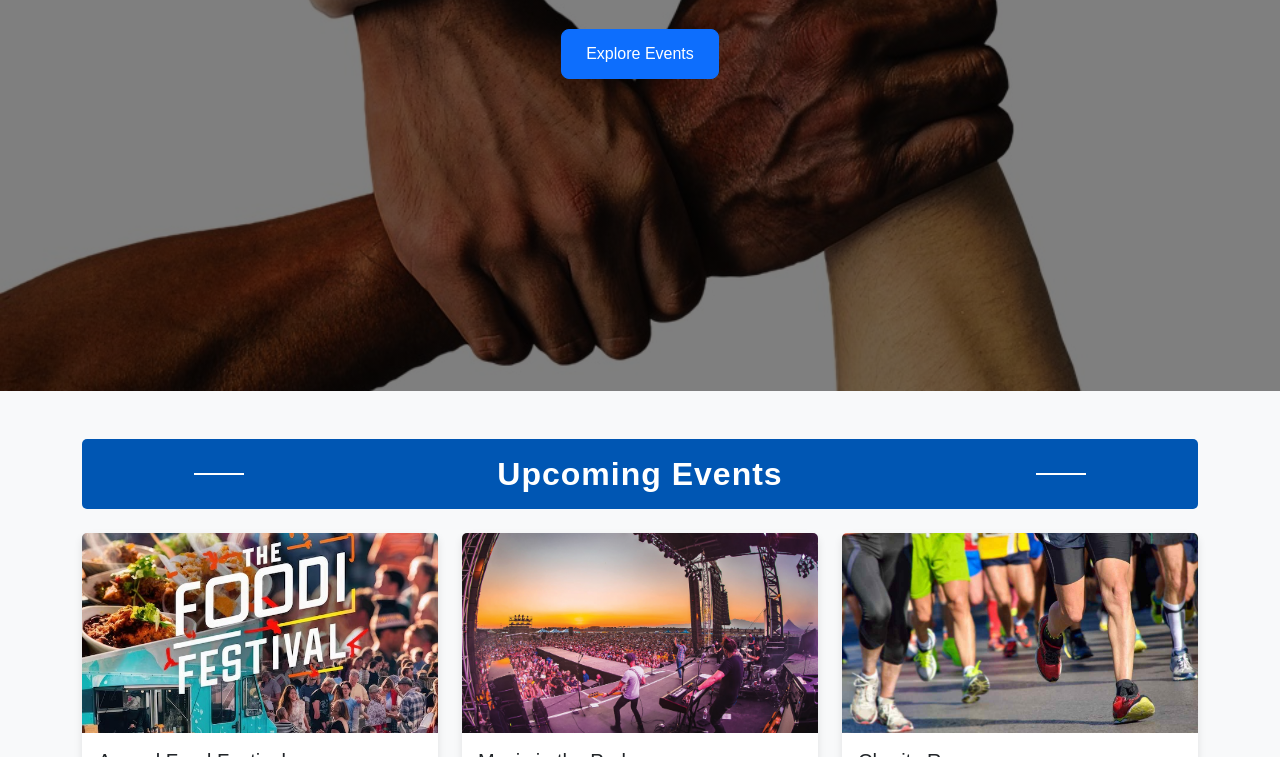
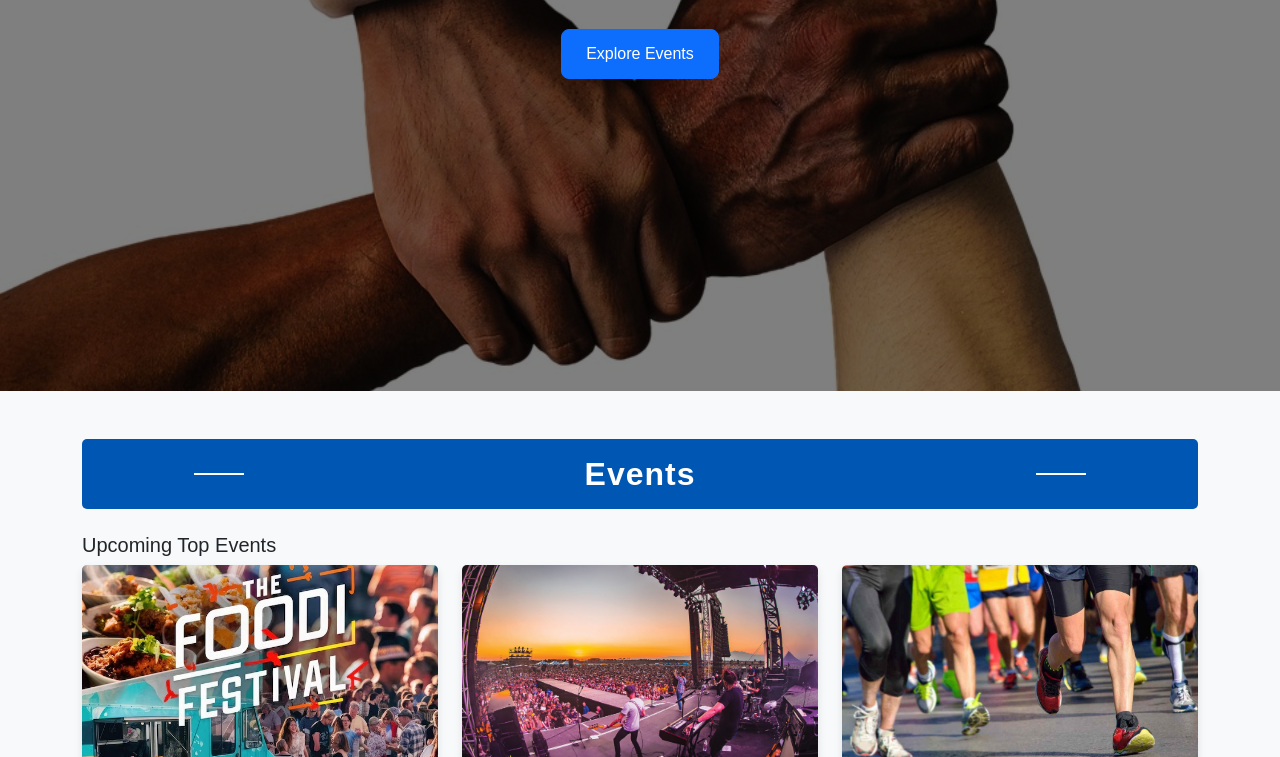
Before and after one commit to muhsinmanuppa/bootstrapAssignment, a plain HTML site: page index.html in a window 1280 px wide. Shown: the part 409-1166 px from the top of the page. Drawn offline with nearby package versions, Linux system fonts and the light colour scheme.

Commit message:
Update index.html

```diff
--- a/index.html
+++ b/index.html
@@ -44,7 +44,8 @@
     <!-- Events Section -->
     <section id="events" class="py-5 bg-light">
         <div class="container">
-            <h2 class="text-center mb-4">Upcoming Events</h2>
+            <h2 class="text-center mb-4">Events</h2>
+            <h5>Upcoming Top Events</h5>
             <div class="row g-4">
                 <div class="col-md-4">
                     <div class="card">
```
